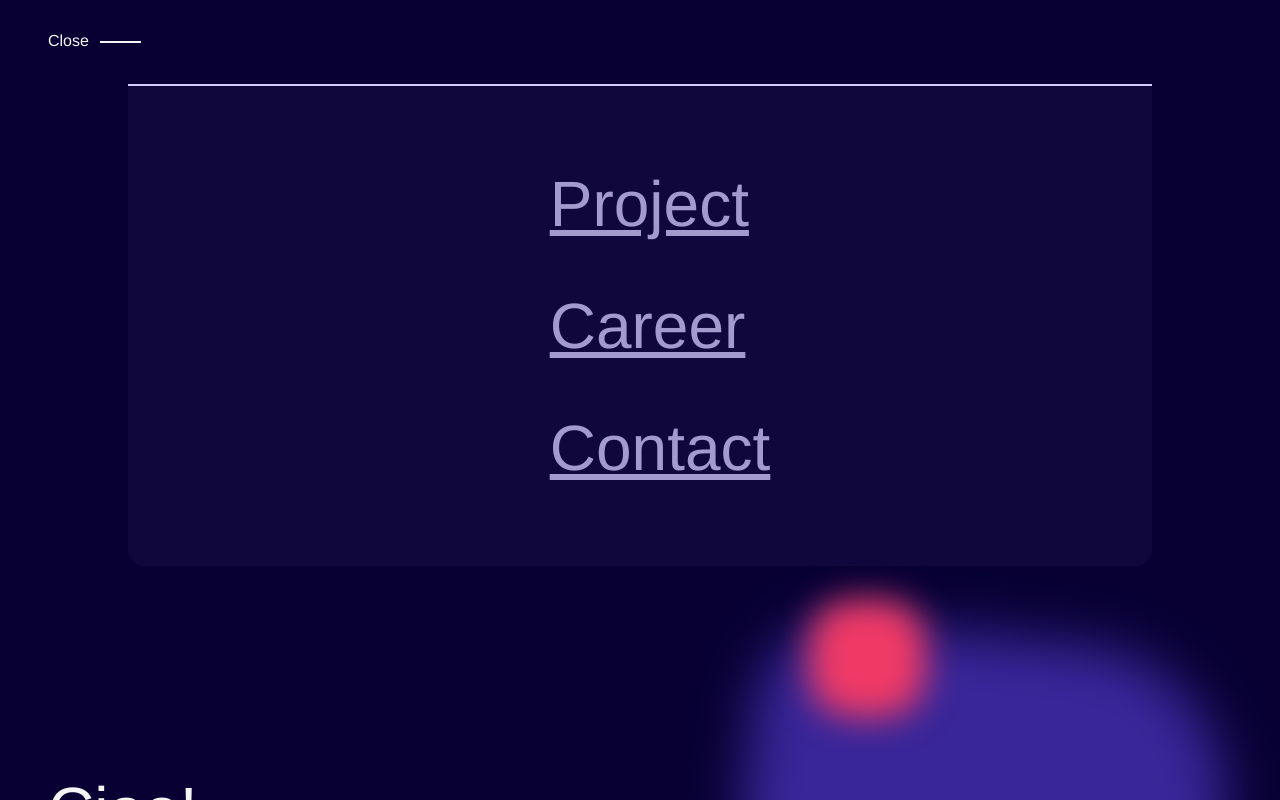
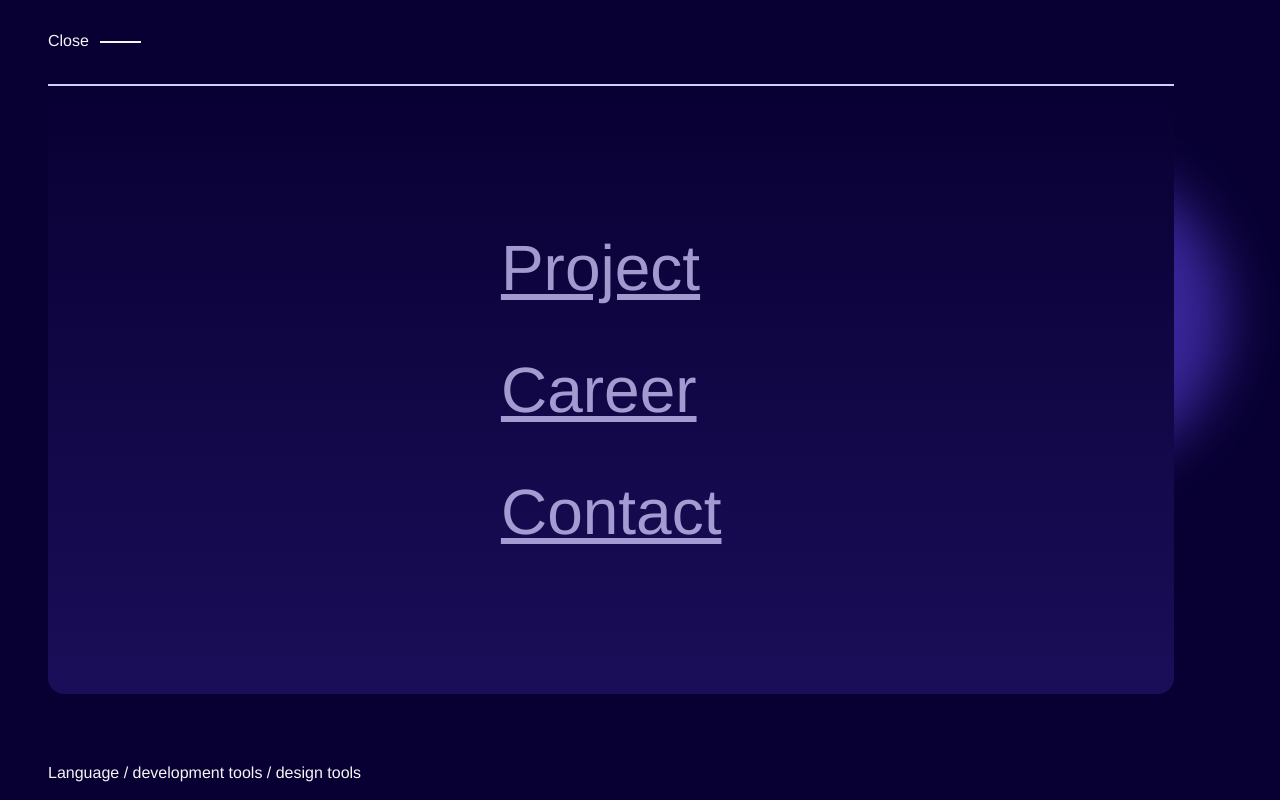
Before and after one commit to carmelapi/my-portfolio, a React (Vite) app: page / in a window 1280 px wide. Both pictures are taken after a click on the element "Menu". Shown: the top 800 px of the page. Built offline with nearby package versions, Linux system fonts and the light colour scheme; a web font is replaced by a local one.

Commit message:
Changed menu

```diff
--- a/src/Components/Header&Footer/menu/Menu.jsx
+++ b/src/Components/Header&Footer/menu/Menu.jsx
@@ -3,9 +3,9 @@ export default function ShowMenu() {
   return (
     <div className="menu__container">
       <ul className="menu__list">
-        <li> Project</li>
-        <li> Career</li>
-        <li> Contact</li>
+        <li>Project</li>
+        <li>Career</li>
+        <li>Contact</li>
       </ul>
     </div>
   );
--- a/src/styles/header.css
+++ b/src/styles/header.css
@@ -35,8 +35,3 @@ menu {
     padding: 1rem 2rem;
   }
 }
-
-/* transform: translate3d(0px, 0px, 0px) scale3d(1, 1, 1) rotateX(0deg)
-  rotateY(0deg) rotateZ(0deg) skew(0deg, 0deg);
-opacity: 1;
-transform-style: preserve-3d; */
--- a/src/styles/menu.css
+++ b/src/styles/menu.css
@@ -1,12 +1,22 @@
 .menu__container {
-  width: 80vw;
-  height: 60vh;
+  width: 88vw;
+  height: 72vh;
   margin-left: auto;
   margin-right: auto;
+  padding: 1rem 0rem;
+  position: absolute;
+  z-index: 2;
+  left: 48px;
 
   display: flex;
   justify-content: center;
-  background: #1c124c6a;
+  background: #080033;
+  background: linear-gradient(
+    180deg,
+    rgba(8, 0, 51, 1) 0%,
+    rgba(26, 14, 89, 1) 100%
+  );
+
   -webkit-border-bottom-right-radius: 16px;
   -webkit-border-bottom-left-radius: 16px;
   -moz-border-radius-bottomright: 16px;
@@ -14,7 +24,6 @@
   border-bottom-right-radius: 16px;
   border-bottom-left-radius: 16px;
   border-top: 2px solid var(--tertiary-color);
-
   animation: translateMenu 0.3s ease-in;
 }
 
@@ -44,3 +53,68 @@
 .menu__list li:hover {
   opacity: 1;
 }
+
+ul.menu__list {
+  padding: 0;
+}
+/* ----------------RESPONSIVE-------------- */
+
+@media only screen and (max-width: 430px) {
+  .menu__list li {
+    font-size: 3rem;
+  }
+}
+
+/* transform: translate3d(0px, 0px, 0px) scale3d(1, 1, 1) rotateX(0deg)
+      rotateY(0deg) rotateZ(0deg) skew(0deg, 0deg);
+    opacity: 1;
+    transform-style: preserve-3d; */
+
+@keyframes translateMenu {
+  from {
+    transform: translateX(-100%);
+  }
+  to {
+    transform: translateX(0);
+  }
+}
+.menu__list {
+  display: flex;
+  flex-direction: column;
+  justify-content: center;
+  gap: 3rem;
+}
+.menu__list li {
+  list-style-type: none;
+  font-size: 4rem;
+  font-weight: 400;
+  text-decoration: underline;
+  color: var(--tertiary-color);
+  opacity: 0.75;
+  cursor: pointer;
+}
+.menu__list li:hover {
+  opacity: 1;
+}
+
+ul.menu__list {
+  padding: 0;
+}
+/* ----------------RESPONSIVE-------------- */
+
+@media only screen and (max-width: 430px) {
+  .menu__container {
+    width: 100vw;
+    height: 52vh;
+    left: 0;
+  }
+
+  .menu__list li {
+    font-size: 3rem;
+  }
+}
+
+/* transform: translate3d(0px, 0px, 0px) scale3d(1, 1, 1) rotateX(0deg)
+    rotateY(0deg) rotateZ(0deg) skew(0deg, 0deg);
+  opacity: 1;
+  transform-style: preserve-3d; */
```
